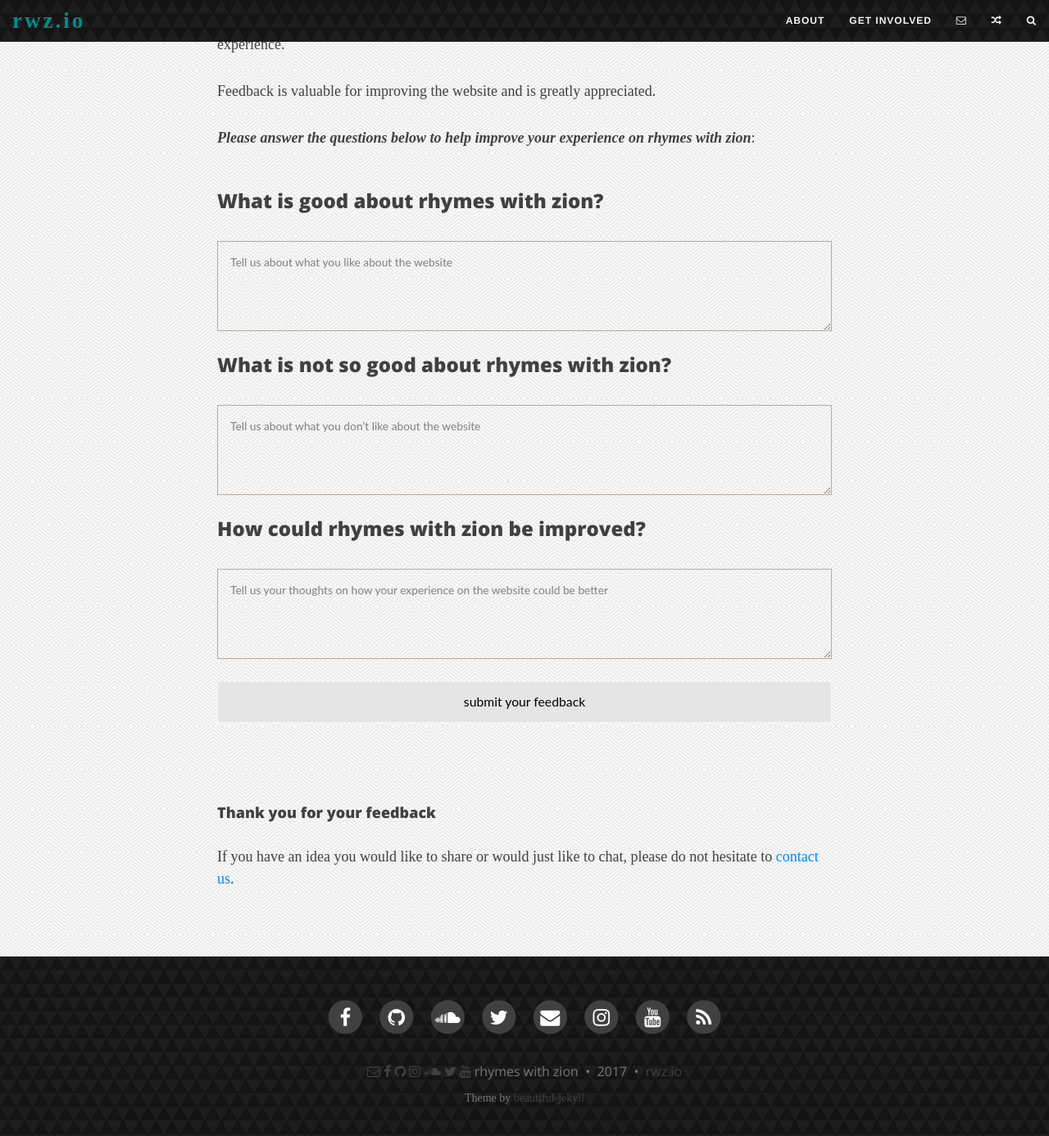
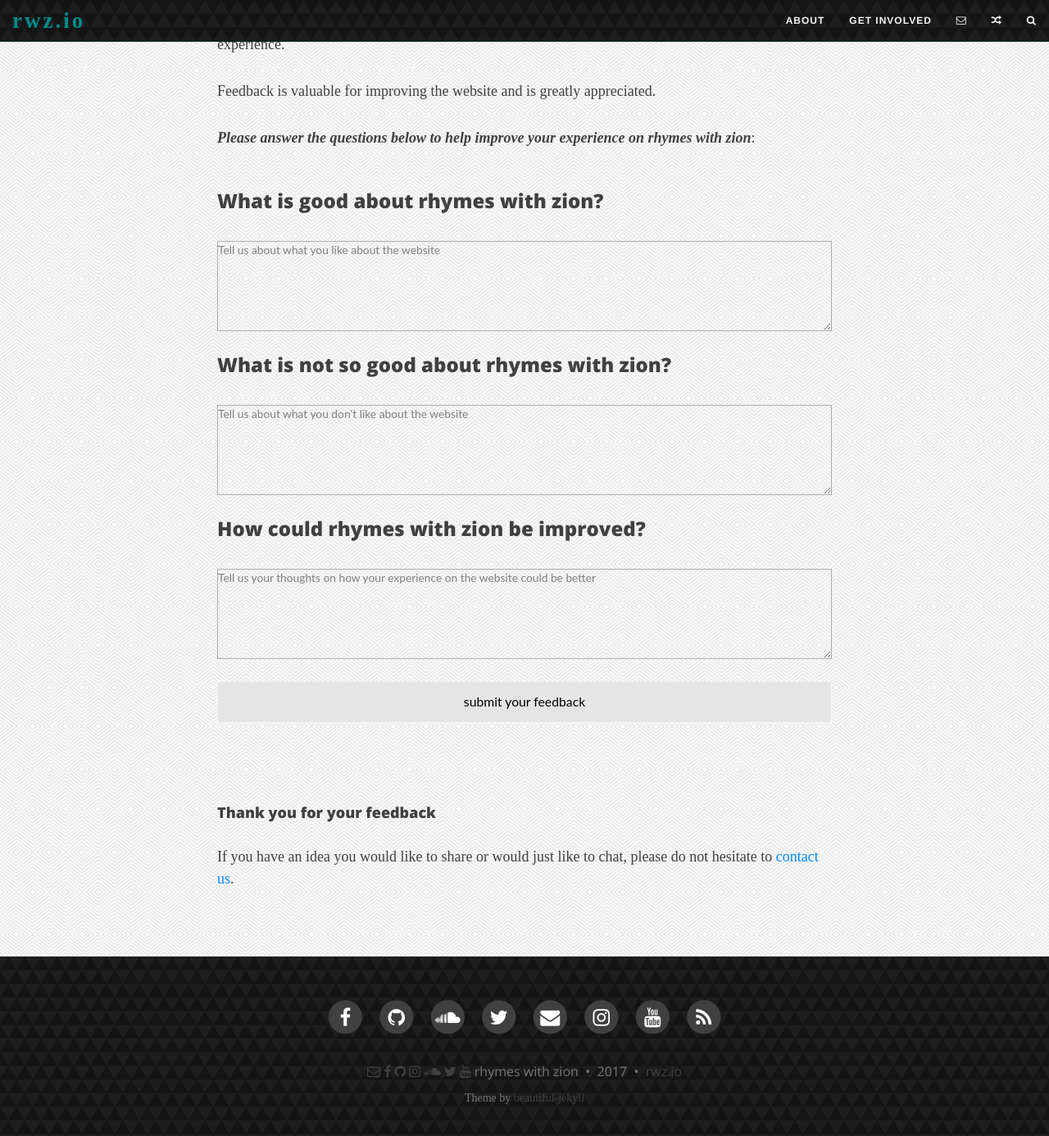
Before and after one commit to rhymeswithzion/rwz-test, a Jekyll site: the page built from feedback.md, in a window 1280 px wide and 1400 px high, scrolled down 314 px. Shown: the top 1386 px of the window at 82% size. Built offline with Jekyll 4.4.1, drawn with Linux system fonts in a browser that asks for light colours; some web fonts are replaced.

Commit message:
Update contact.css

```diff
--- a/css/contact.css
+++ b/css/contact.css
@@ -107,8 +107,8 @@
   width: 100%;
   max-width: 100%;
   height: 110px;
-  max-height: 110px;
-  padding: 15px;
+  max-height: 222px;
+  padding: 0px;
 
   background: transparent;
   outline: none;
```
